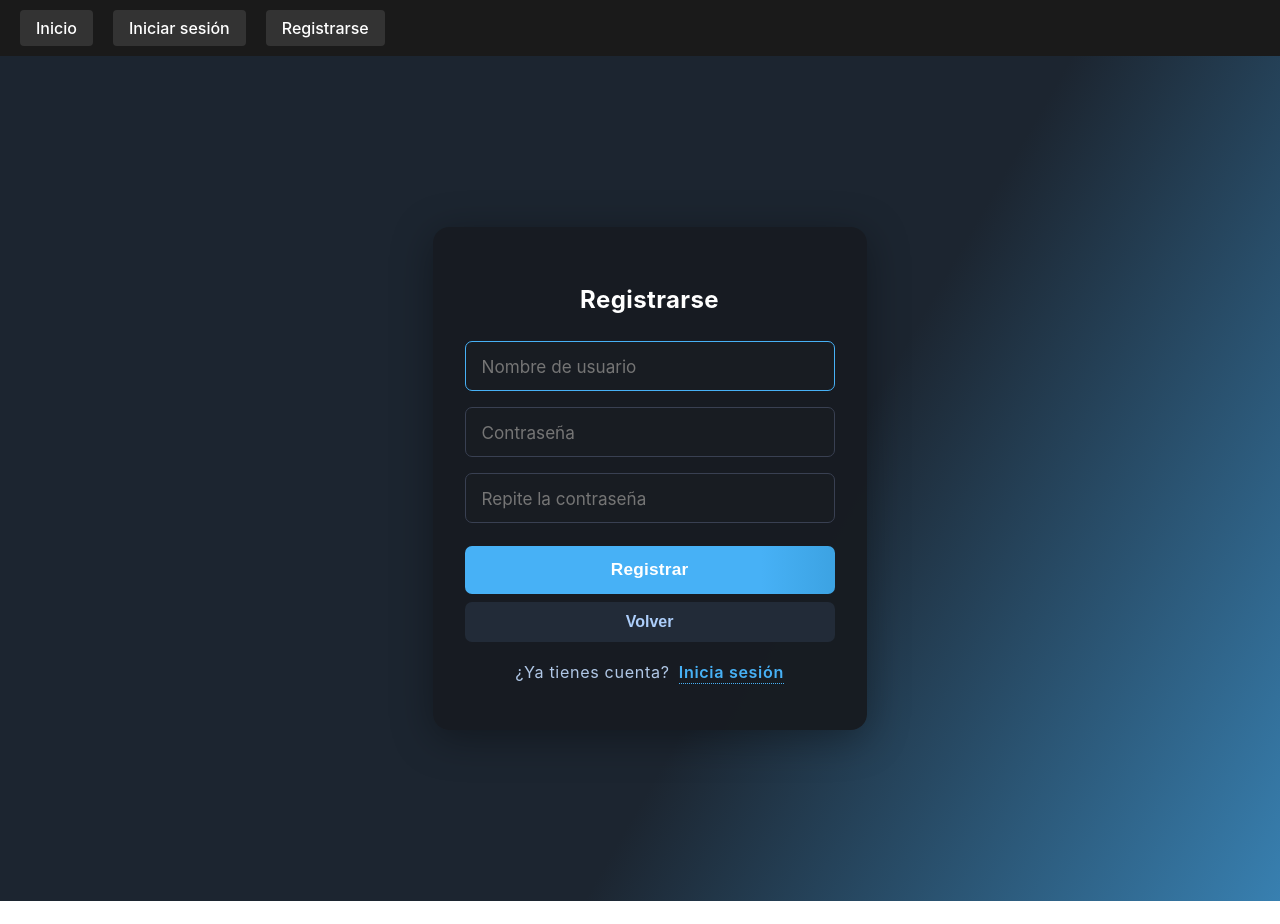
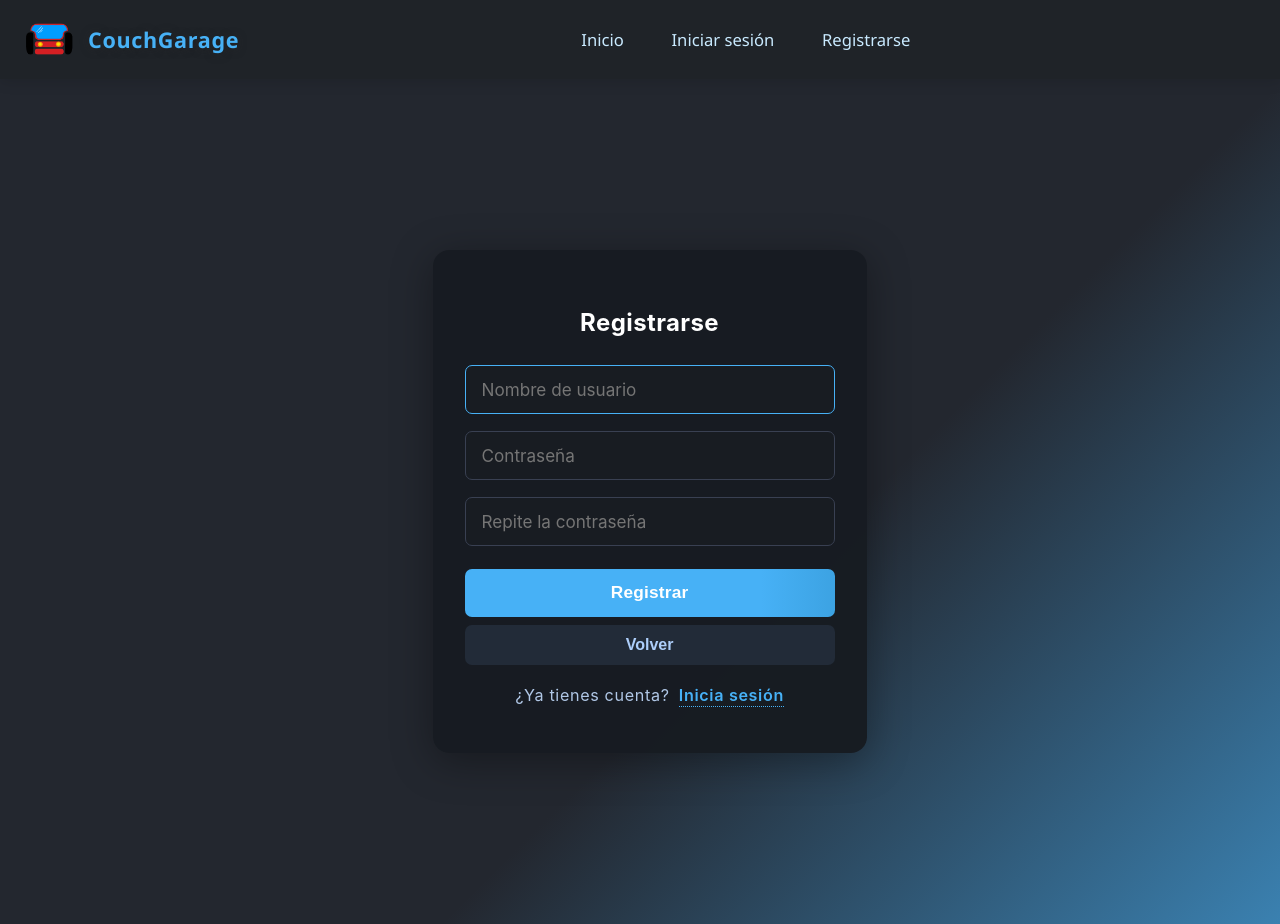
Before and after one commit to jormunrod/CouchGarage, a React (Create React App) app in the folder frontend/: page /register in a window 1280 px wide. Before the commit the page ends 901 px from the top, so only its background shows below. Built offline with nearby package versions, Linux system fonts and the light colour scheme; no server answers.

Commit message:
feat: update Navbar and Register styles with improved layout and logo integration

```diff
--- a/frontend/src/components/Navbar.js
+++ b/frontend/src/components/Navbar.js
@@ -1,5 +1,6 @@
 import React from 'react';
 import { Link, useNavigate } from 'react-router-dom';
+import car from '../assets/images/logo.png';
 import '../styles/Navbar.css';
 
 const API_URL = process.env.REACT_APP_API_URL || 'http://localhost:3000';
@@ -27,13 +28,16 @@ const Navbar = ({ user, fetchUser, setUser }) => {
 
   return (
     <nav className="navbar">
+      <div className="navbar-logo-area" onClick={() => navigate("/")}>
+        <img src={car} alt="CouchGarage logo" className="navbar-logo" />
+        <span className="navbar-brand">CouchGarage</span>
+      </div>
+      <div className="navbar-links">
         <Link to="/">Inicio</Link>
         {user && user.username ? (
           <>
             <Link to="/maintenances/create">Nuevo Mantenimiento</Link>
             <Link to="/maintenances/mine">Mis Mantenimientos</Link>
-          <span className="navbar-user">Hola, {user.username}</span>
-          <button onClick={handleLogout}>Cerrar sesión</button>
           </>
         ) : (
           <>
@@ -41,6 +45,15 @@ const Navbar = ({ user, fetchUser, setUser }) => {
             <Link to="/register">Registrarse</Link>
           </>
         )}
+      </div>
+      <div className="navbar-actions">
+        {user && user.username ? (
+          <>
+            <span className="navbar-user">Hola, {user.username}</span>
+            <button className="navbar-logout-btn" onClick={handleLogout}>Cerrar sesión</button>
+          </>
+        ) : null}
+      </div>
     </nav>
   );
 };
--- a/frontend/src/styles/Navbar.css
+++ b/frontend/src/styles/Navbar.css
@@ -1,50 +1,117 @@
 .navbar {
-  background: #1a1a1a;
+  background: rgba(24,28,34,0.97);
   color: #fff;
-  padding: 10px 20px;
+  padding: 0.6rem 2vw;
   display: flex;
   align-items: center;
-  gap: 12px;
+  justify-content: space-between;
+  min-height: 60px;
+  box-shadow: 0 2px 14px 0 #0002;
+  position: sticky;
+  top: 0;
+  z-index: 10;
+  font-family: 'Segoe UI', 'Roboto', Arial, sans-serif;
 }
 
-.navbar a {
-  background: #333;
-  color: #fff;
-  padding: 8px 16px;
-  border-radius: 4px;
-  margin-right: 8px;
+.navbar-logo-area {
+  display: flex;
+  align-items: center;
+  gap: 0.65rem;
+  cursor: pointer;
+  user-select: none;
+  transition: filter 0.18s;
+}
+
+.navbar-logo-area:hover {
+  filter: brightness(1.1);
+}
+
+.navbar-logo {
+  width: 50px;
+  border-radius: 6px;
+  margin-right: 2px;
+  background: transparent;
+}
+
+.navbar-brand {
+  font-size: 1.35rem;
+  font-weight: 700;
+  letter-spacing: 0.03em;
+  color: #47b1f6;
+  text-shadow: 0 1px 8px #2228;
+}
+
+.navbar-links {
+  display: flex;
+  align-items: center;
+  gap: 0.6rem;
+}
+
+.navbar-links a {
+  background: transparent;
+  color: #c9eaff;
+  padding: 7px 18px;
+  border-radius: 22px;
+  margin-right: 2px;
   text-decoration: none;
-  font-size: 1rem;
+  font-size: 1.04rem;
   font-weight: 500;
-  transition: background 0.2s;
+  transition: background 0.2s, color 0.2s;
   border: none;
   display: inline-block;
   cursor: pointer;
+  position: relative;
 }
 
-.navbar a:hover {
-  background: #555;
+.navbar-links a:hover,
+.navbar-links a.active {
+  background: #47b1f6;
+  color: #fff;
 }
 
-.navbar button {
+.navbar-actions {
+  display: flex;
+  align-items: center;
+  gap: 0.6rem;
+}
+
+.navbar-user {
+  font-weight: bold;
+  font-size: 1.06rem;
+  color: #b0c7e6;
+  margin-right: 8px;
+  letter-spacing: 0.01em;
+  white-space: nowrap;
+}
+
+.navbar-logout-btn {
   background: #47b1f6;
   color: #fff;
   border: none;
-  padding: 8px 16px;
-  border-radius: 4px;
-  margin-right: 8px;
-  font-size: 1rem;
+  padding: 7px 18px;
+  border-radius: 22px;
+  font-size: 1.01rem;
   font-weight: 500;
   cursor: pointer;
   transition: background 0.2s;
+  margin-left: 2px;
+  box-shadow: 0 2px 8px #0001;
 }
 
-.navbar button:hover {
+.navbar-logout-btn:hover {
   background: #3194cf;
 }
 
-.navbar-user {
-  margin-left: auto;
-  font-weight: bold;
-  font-size: 1.1rem;
+@media (max-width: 640px) {
+  .navbar-links {
+    gap: 0.2rem;
+  }
+  .navbar-logo-brand {
+    font-size: 1.08rem;
+  }
+  .navbar {
+    flex-direction: column;
+    align-items: stretch;
+    padding: 0.4rem 2vw;
+  }
 }
--- a/frontend/src/styles/Register.css
+++ b/frontend/src/styles/Register.css
@@ -1,7 +1,7 @@
 .register-fullpage-bg {
   min-height: 100vh;
   width: 100vw;
-  background: linear-gradient(120deg, #1c2530 60%, #47b1f6 120%);
+  background: linear-gradient(135deg, #23272f 60%, #47b1f6 120%);
   display: flex;
   align-items: center;
   justify-content: center;
```
Lines whose indentation alone changed are shown as unchanged.
